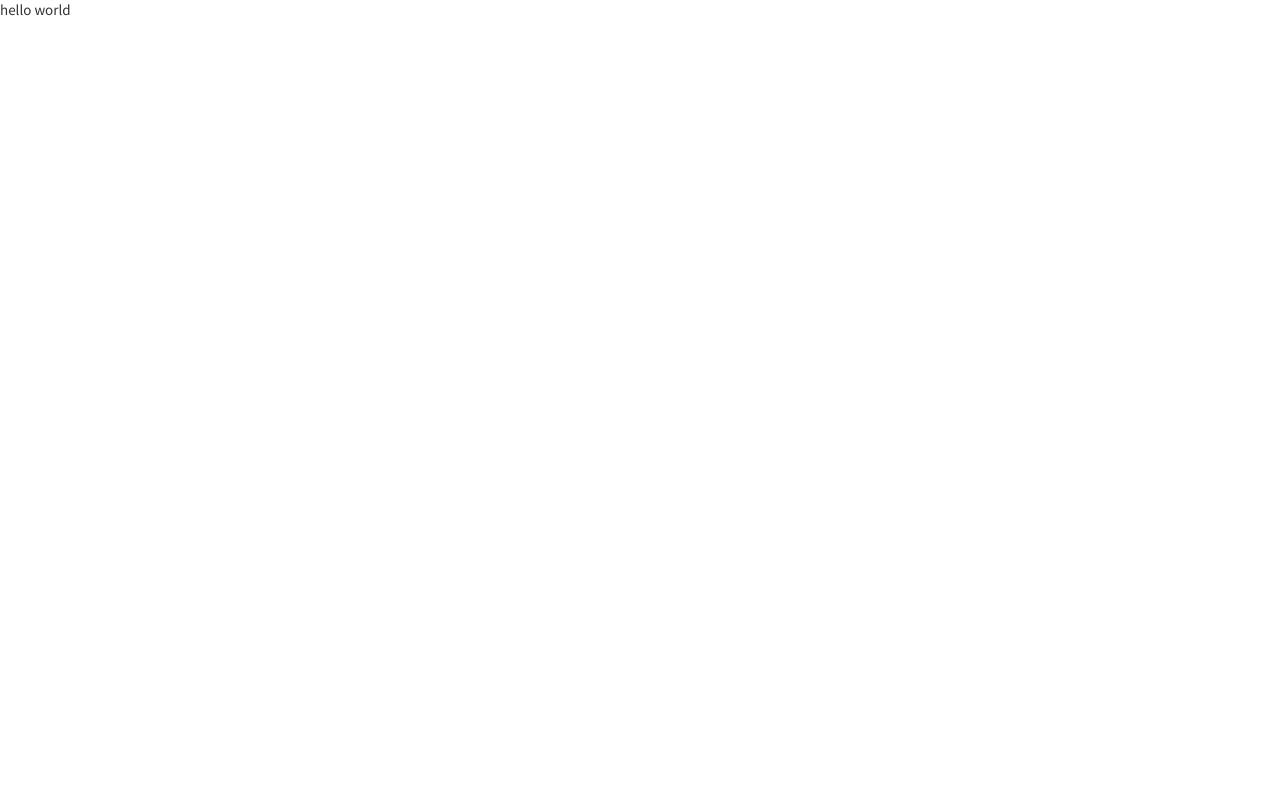
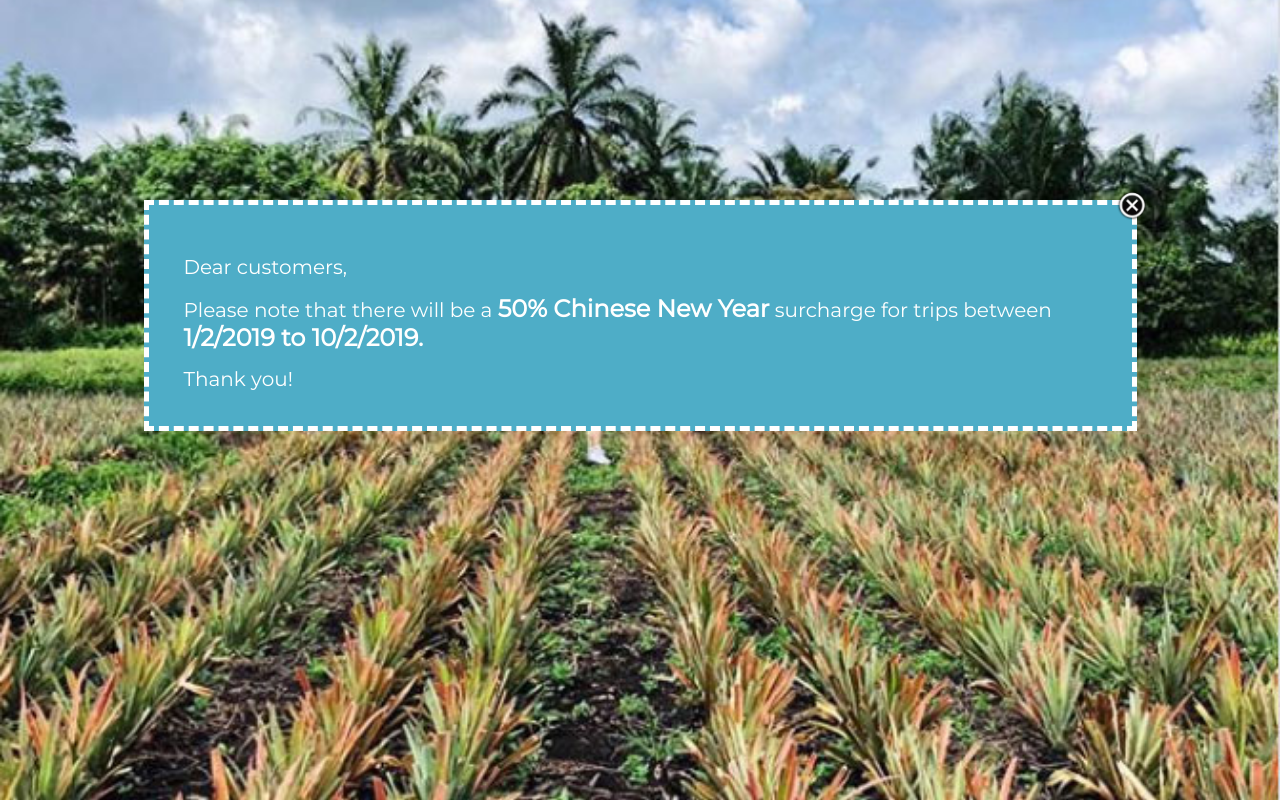
Before and after one commit to markkoo/bestway-notice-design, a plain HTML site: page index.html in a window 1280 px wide. Drawn offline with Linux system fonts and the light colour scheme.

Commit message:
surcharge content design done

```diff
--- a/index.html
+++ b/index.html
@@ -2,12 +2,31 @@
 <html>
 	<head>
 		<meta charset="utf-8" />
-    <meta http-equiv="X-UA-Compatible" content="IE=edge">
-    <title>Page Title</title>
-    <meta name="viewport" content="width=device-width, initial-scale=1">
+		<meta http-equiv="X-UA-Compatible" content="IE=edge" />
+		<title>Surcharge Content</title>
+		<meta name="viewport" content="width=device-width, initial-scale=1" />
 		<link rel="stylesheet" type="text/css" media="screen" href="style.css" />
 	</head>
 	<body>
-    hello world
+		<div class="backgroundImage" style="background-image: url(pekannanas.jpg)"></div>
+		<div class="cover">
+			<div class="container">
+				<div class="row">
+					<div class="lg-col-12 md-col-12 col-12">
+						<div class="content">
+							<div class="close"></div>
+							<div class="titleContent">
+								<p>Dear customers,</p>
+								<p>
+									Please note that there will be a <b>50% Chinese New Year</b> surcharge for trips
+									between <b>1/2/2019 to 10/2/2019.</b>
+								</p>
+								<p>Thank you!</p>
+							</div>
+						</div>
+					</div>
+				</div>
+			</div>
+		</div>
 	</body>
 </html>
--- a/style.scss
+++ b/style.scss
@@ -5,3 +5,63 @@
 @import './src/module/stooges-basscss';
 @import './src/scss/project-basscss';
 @import './src/scss/fontFamily';
+
+.backgroundImage {
+	position: fixed;
+	background-size: cover;
+	background-repeat: no-repeat;
+	background-position: center;
+	width: 100%;
+	height: 100%;
+	top: 0;
+	left: 0;
+	z-index: -1;
+}
+
+.cover {
+	margin: 200px auto;
+	.content {
+		border-style: dashed;
+		border-width: 5px;
+		border-color: white;
+		background-color: #4eadc7;
+		position: relative;
+		width: 100%;
+		height: 100%;
+		.close {
+			width: 100%;
+			height: 20px;
+			position: absolute;
+			right: 0;
+			top: 0;
+			&:before {
+				content: '';
+				background: url(closeButton.png);
+				background-size: cover;
+				position: absolute;
+				width: 30px;
+				height: 30px;
+				right: 0;
+				top: 0;
+				margin-top: -15px;
+				margin-right: -15px;
+			}
+		}
+		.titleContent {
+			padding: 35px;
+			h1 {
+				color: white;
+			}
+			p {
+				margin-top: 15px;
+				color: white;
+				font-size: 20px;
+				b {
+					font-size: 24px;
+					color: white;
+					font-weight: 700;
+				}
+			}
+		}
+	}
+}
```
Also changed, not shown: closeButton.png (added), pekannanas.jpg (added), src/module/stooges-mixin.css (added), src/module/stooges-variables.css (added), src/scss/fontFamily.css (added), src/scss/project-basscss.css (added), src/scss/project-mixin.css (added), src/scss/project-variables.css (added), style.css, 7 other files. Lines whose indentation alone changed are shown as unchanged.
